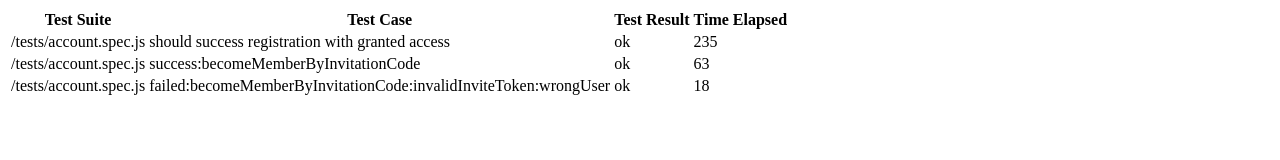
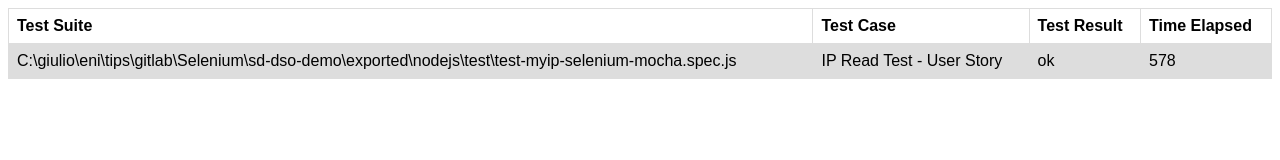
Before and after one commit to giuliohome/nodejs-static-exporter, a website: page tests.html in a window 1280 px wide. Drawn offline with Linux system fonts and the light colour scheme.

Commit message:
mocha json reporter

```diff
--- a/package.json
+++ b/package.json
@@ -4,7 +4,7 @@
   "description": "Node Javascript static export for test reporting ",
   "main": "main.js",
   "scripts": {
-    "test": "mocha"
+    "test": "mocha --reporter mocha-json-output-reporter --reporter-options output=tests.json"
   },
   "repository": {
     "type": "git",
@@ -22,6 +22,7 @@
   },
   "devDependencies": {
     "chai": "*",
-    "mocha": "*"
+    "mocha": "*",
+    "mocha-json-output-reporter": "^2.0.1"
   }
 }
--- a/tests.html
+++ b/tests.html
@@ -2,6 +2,23 @@
 <head>
 	<meta charset="utf8"/>
 	<title>Test Tesults</title>
+	<style>
+  table {
+    font-family: arial, sans-serif;
+    border-collapse: collapse;
+    width: 100%;
+  }
+
+  td, th {
+    border: 1px solid #dddddd;
+    text-align: left;
+    padding: 8px;
+  }
+
+  tr:nth-child(even) {
+    background-color: #dddddd;
+  }
+  </style>
 </head>
 <body>
     <table>
@@ -12,22 +29,10 @@
 			<th>Time Elapsed</th>
 		</tr>
 		<tr>
-			<td>/tests/account.spec.js</td>
-			<td>should success registration with granted access</td>
+			<td>C:\giulio\eni\tips\gitlab\Selenium\sd-dso-demo\exported\nodejs\test\test-myip-selenium-mocha.spec.js</td>
+			<td>IP Read Test - User Story</td>
 			<td>ok</td>
-			<td>235</td>
-		</tr>
-<tr>
-			<td>/tests/account.spec.js</td>
-			<td>success:becomeMemberByInvitationCode</td>
-			<td>ok</td>
-			<td>63</td>
-		</tr>
-<tr>
-			<td>/tests/account.spec.js</td>
-			<td>failed:becomeMemberByInvitationCode:invalidInviteToken:wrongUser </td>
-			<td>ok</td>
-			<td>18</td>
+			<td>578</td>
 		</tr>
 	</table>
 </body>
```
Also changed, not shown: template.html (+17 -0 lines), tests.json (+19 -23 lines).
